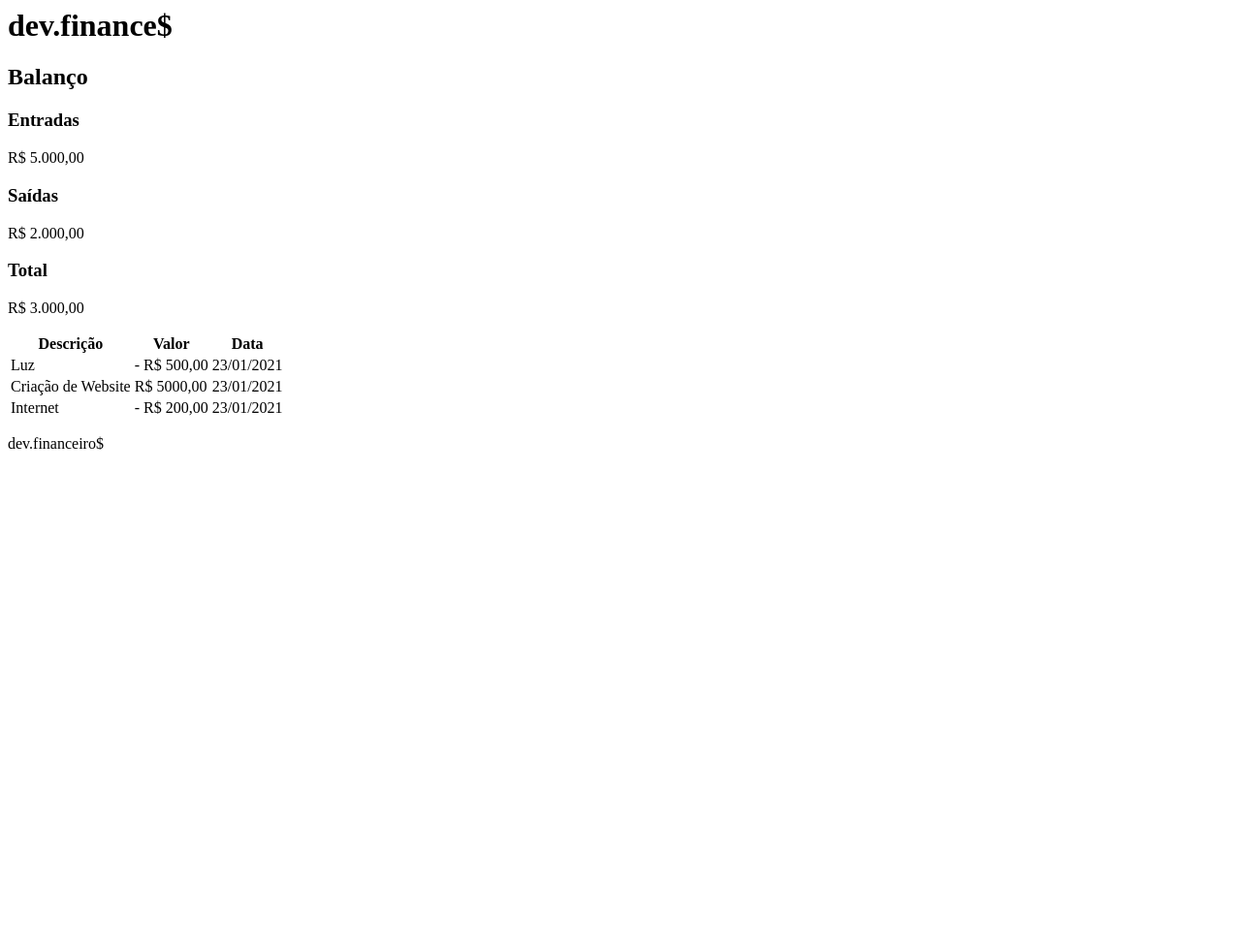
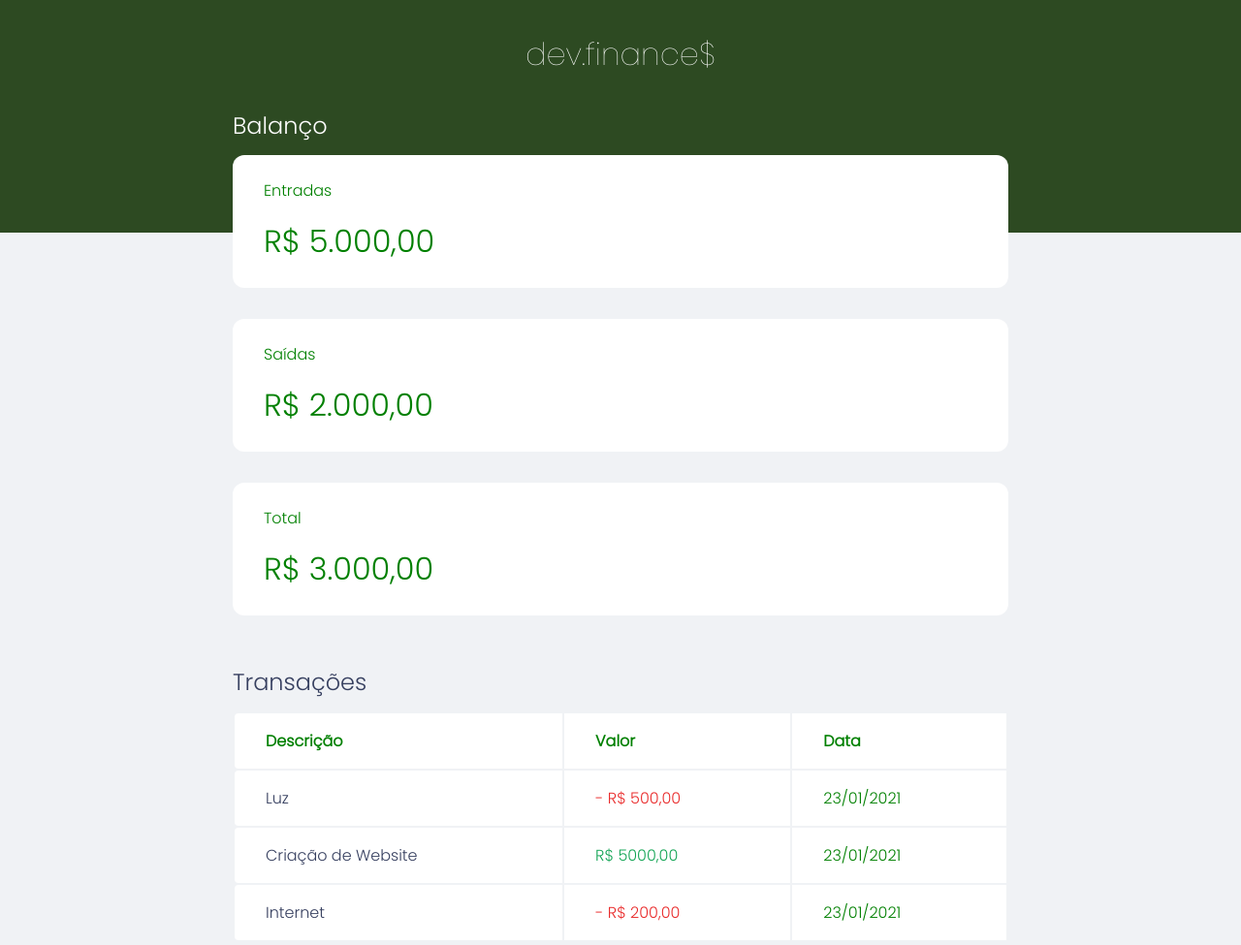
Before and after one commit to luandamanoela/maratonaDiscovery-Rocketseat, a plain HTML site: page index.html in a window 1280 px wide. Shown: the top 975 px of the page at 97% size. Before the commit the page ends 800 px from the top, so only its background shows below. Drawn offline with Linux system fonts and the light colour scheme.

Commit message:
Todo o codigo do primeiro dia da maratona discover - Rocketseat

```diff
--- a/index.html
+++ b/index.html
@@ -7,60 +7,86 @@
 <head>
     <meta charset="UTF-8">
     <meta name="viewport" content="width=device-width, initial-scale=1.0">
+    <link rel="stylesheet" href="./style.css">
+    <link rel="preconnect" href="https://fonts.gstatic.com">
+    <link href="https://fonts.googleapis.com/css2?family=Poppins:ital,wght@0,100;0,300;1,400&display=swap"
+        rel="stylesheet">
+
     <title>dev.finance$</title>
 </head>
 
 <body>
 
     <header>
-        <h1>dev.finance$</h1>
+        <h1 id="logo">dev.finance$</h1>
     </header>
-    <main>
+    <main class="container">
+
+
+        <section id="balance">
+
             <h2>Balanço</h2>
+
+            <div class="cards">
                 <h3>Entradas</h3>
                 <p>R$ 5.000,00</p>
+            </div>
 
+            <div class="cards">
                 <h3>Saídas</h3>
                 <p>R$ 2.000,00</p>
+            </div>
 
+            <div class="cards total">
                 <h3>Total </h3>
                 <p>R$ 3.000,00</p>
+            </div>
 
-        <table>
-            <thead></thead>
+        </section>
+
+        <section id="transaction">
+            <h2>Transações</h2>
+
+            <table id="data-table">
+                <thead>
                     <tr>
                         <th>Descrição</th>
                         <th>Valor </th>
                         <th>Data</th>
 
                     </tr>
+                </thead>
 
                 <tbody>
                     <tr>
-                    <td>Luz </td>
-                    <td> - R$ 500,00</td>
-                    <td>23/01/2021</td>
+                        <td class="description">Luz </td>
+                        <td class="expense"> - R$ 500,00</td>
+                        <td class="data">23/01/2021</td>
                     </tr>
 
                     <tr>
-                    <td>Criação de Website</td>
-                    <td>R$ 5000,00</td>
-                    <td>23/01/2021</td>
+                        <td class="description">Criação de Website</td>
+                        <td class="income">R$ 5000,00</td>
+                        <td class="data">23/01/2021</td>
                     </tr>
 
                     <tr>
-                    <td>Internet </td>
-                    <td>- R$ 200,00</td>
-                    <td>23/01/2021</td>
+                        <td class="description">Internet </td>
+                        <td class="expense">- R$ 200,00</td>
+                        <td class="data">23/01/2021</td>
                     </tr>
                 </tbody>
             </table>
+        </section>
+
     </main>
 
 
 
 
-    <footer> <p>dev.financeiro$</p></footer>
+    <footer>
+        <p>dev.financeiro$</p>
+    </footer>
 
 
 </body>
--- /dev/null
+++ b/style.css
@@ -0,0 +1,139 @@
+:root{
+--darkblue:  #363f5f;
+}
+
+*{
+    margin: 0;
+    padding: 0;
+    box-sizing: border-box;
+    color:green;
+}
+
+body{
+    background:#f0f2f5;
+    font-family: 'Poppins', sans-serif;
+}
+
+.container{
+    width: min(90vw,800px);
+
+    margin: auto;
+}
+
+/* =======  TITLES ======= */
+
+h2{
+    margin-top:3.2rem;
+    margin-bottom: 0.8rem;
+    color:var(--darkblue);
+
+    font-weight:  normal;
+}
+
+/* =======  HEADER ======= */
+
+header{
+    background: #2d4a22;
+    padding: 2rem 0 10rem;
+    text-align: center;
+
+}
+
+#logo {
+color:#fff;
+font-weight: 100;
+}
+
+/* =======  BALANCE ======= */
+
+#balance{
+    margin-top: -8rem;
+}
+
+#balance h2 {
+    color: white;
+    margin-top: 0;
+}
+
+/* =======  CARDS ======= */
+
+.cards{
+
+    background:white;
+    padding: 1.5rem 2rem ;
+    border-radius: 0.75rem;
+    color: var(--darkblue);
+
+    margin-bottom: 2rem;
+}
+
+.cards h3{
+    font-weight: normal;
+    font-size:1rem;
+}
+
+.cards p{
+    font-size: 2rem;
+    line-height: 3rem;
+    margin-top:1rem;
+}
+
+.cards .total{
+    background: #49AA26;
+    color:white;
+}
+
+/* =======  TABLE ======= */
+
+#data-table{
+    width: 100%;
+    color:#969cb3;
+
+
+}
+table th{
+    background: white;
+    font-weight:bold ;
+    padding:  1rem 2rem;
+    text-align: left;
+}
+table td{
+    background: white;
+    border-spacing: 1rem 2rem;
+    font-weight: normal;
+    padding: 1rem 2rem;
+
+}
+table tr{
+    margin-bottom: 5rem;
+}
+
+tbody tr:hover{
+    opacity: 0.7;
+}
+
+table thead tr th:first-child,
+table tbody tr td:first-child{
+    border-radius : 0.25rem 0 0  0.25rem  ;
+}
+
+td.description{
+    color:var(--darkblue);
+}
+
+td.income{
+    color:#12a454;
+}
+
+td.expense{
+    color:#e92929;
+}
+
+/* =======  FOOTER ======= */
+
+footer{
+text-align: center;
+padding: 4rem 0 2rem;
+color: var(--darkblue);
+
+}
```
Lines whose indentation alone changed are shown as unchanged.
